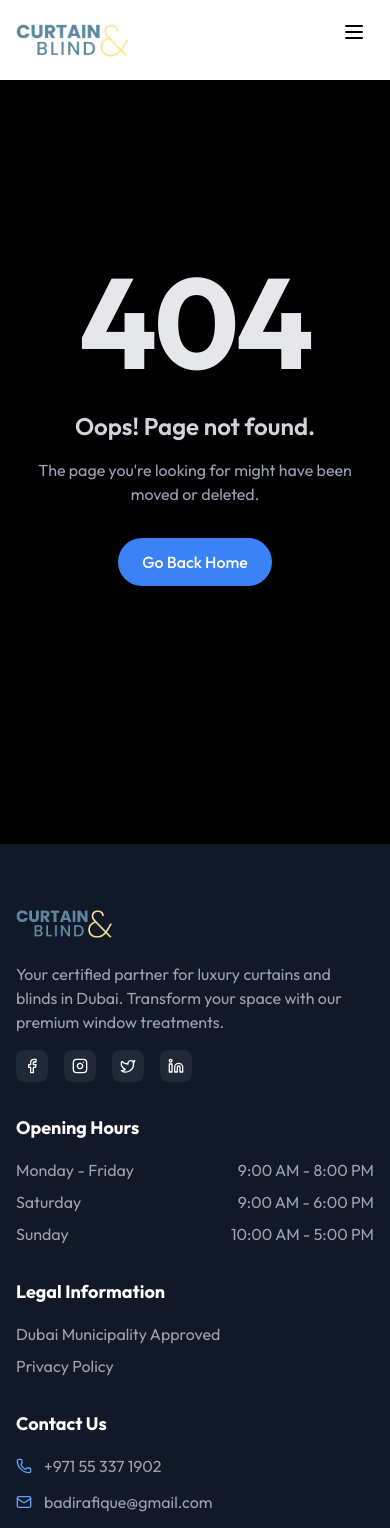
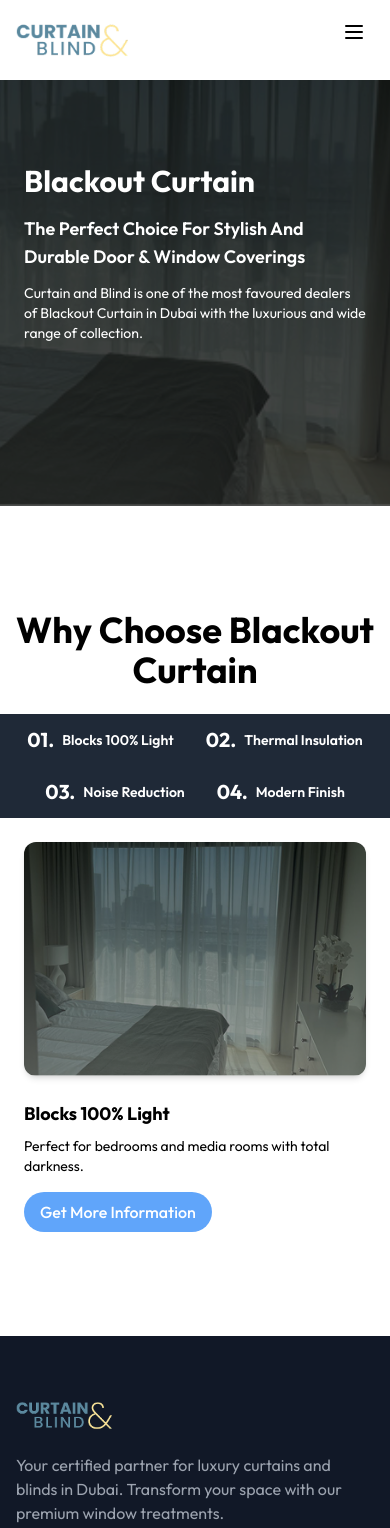
Before and after one commit to jamanador/wavesandcurtain, a React (Vite) app: page /product/1 in a window 390 px wide. Shown: the top 1528 px of the page. Built offline with nearby package versions, Linux system fonts and the light colour scheme.

Commit message:
Implemented a dynamic Why Choose Us section. Fetches product-specific benefits based on route parameters, with responsive image/text layouts. Applied brand colors and enhanced accessibility.

```diff
--- a/src/constants/products.js
+++ b/src/constants/products.js
@@ -4,50 +4,88 @@ import rollerblind from '../assets/rollerblind.png'; // Ensure this path is corr
 import romaniblind from '../assets/romaniblind.png'; // Ensure this path is correct
 import sheercurtain from '../assets/sheercurtain.png'; // Ensure this path is correct
 import zebrablind from '../assets/zebrablind.png'; // Ensure this path is correct
+
 export const products = [
   {
     id: 1,
     name: "Blackout Curtain",
     image: blackoutcurtain,
     type: "curtain",
-    description: "Complete light blocking for perfect sleep"
+    description: "Complete light blocking for perfect sleep",
+    benefits: [
+      { title: "Blocks 100% Light", description: "Perfect for bedrooms and media rooms with total darkness." },
+      { title: "Thermal Insulation", description: "Helps regulate room temperature and save on AC bills." },
+      { title: "Noise Reduction", description: "Blocks outside noise for peaceful living." },
+      { title: "Modern Finish", description: "Elegant designs that elevate any room aesthetic." },
+    ]
   },
   {
     id: 2,
     name: "Sheer Curtain",
     image: sheercurtain,
     type: "curtain",
-    description: "Elegant light filtering with privacy"
+    description: "Elegant light filtering with privacy",
+    benefits: [
+      { title: "Natural Light Control", description: "Softens sunlight while maintaining privacy." },
+      { title: "Airy Look", description: "Perfect for bright, breathable interiors." },
+      { title: "Layer Friendly", description: "Pairs well with blackout or roman blinds." },
+      { title: "Affordable Luxury", description: "Elegant styling at an affordable price." },
+    ]
   },
   {
     id: 3,
     name: "Motorized Curtain",
     image: motorizedcurtain,
     type: "curtain",
-    description: "Classic folding style with luxury appeal"
+    description: "Classic folding style with luxury appeal",
+    benefits: [
+      { title: "Smart Remote Control", description: "Operate curtains via remote, app or voice assistant." },
+      { title: "Smooth Glide System", description: "Quiet and seamless operation with motor tech." },
+      { title: "Elegant Design", description: "Adds a luxurious, hotel-style touch to interiors." },
+      { title: "Energy Efficient", description: "Automated scheduling helps control indoor climate." },
+    ]
   },
   {
     id: 4,
     name: "Roller Blind",
     image: rollerblind,
     type: "blind",
-    description: "Modern minimalist window solution"
+    description: "Modern minimalist window solution",
+    benefits: [
+      { title: "Clean, Sleek Look", description: "Perfect for modern minimalist spaces." },
+      { title: "Space Saving", description: "Rolls up neatly without bulk." },
+      { title: "Easy to Maintain", description: "Dust-resistant and easy to wipe clean." },
+      { title: "UV Protection", description: "Blocks harmful rays without blocking light fully." },
+    ]
   },
   {
     id: 5,
     name: "Zebra Blind",
     image: zebrablind,
     type: "blind",
-    description: "Dual fabric for ultimate light control"
+    description: "Dual fabric for ultimate light control",
+    benefits: [
+      { title: "Adjustable Light Filter", description: "Switch between sheer and opaque with ease." },
+      { title: "Stylish Patterns", description: "Modern stripe designs for contemporary homes." },
+      { title: "Privacy & Light Combo", description: "Get both visibility and privacy on demand." },
+      { title: "Smooth Roller", description: "Easy chain or motor-driven motion." },
+    ]
   },
   {
     id: 6,
     name: "Romani Blind",
     image: romaniblind,
     type: "blind",
-    description: "Dual fabric for ultimate light control"
+    description: "Dual fabric for ultimate light control",
+    benefits: [
+      { title: "Classic Folding Style", description: "Neatly folds into elegant pleats." },
+      { title: "Custom Fabric Choices", description: "Match your decor with wide fabric options." },
+      { title: "Soft Room Ambiance", description: "Adds texture and warmth to interiors." },
+      { title: "Easy Operation", description: "Smooth pull system or motorized options." },
+    ]
   },
 ];
+
 export const filterOptions = [
   { name: "All", label: "All", value: "all" },
   { name: "Curtain", label: "Curtains", value: "curtain" },
--- a/src/pages/AllProducts/AllProducts.jsx
+++ b/src/pages/AllProducts/AllProducts.jsx
@@ -14,7 +14,7 @@ function AllProducts() {
   return (
     <div className="px-6 py-10 mt-24 mb-16">
       <h1 className="text-3xl text-center text-black font-bold mb-4">Explore Our Products Collection</h1>
-      <p className="text-sm text-gray-800 mb-6 max-w-5xl mx-auto text-center">        Discover premium-quality curtains and blinds tailored to style, privacy, and modern living. Choose your preference and browse through our handpicked collection.
+      <p className="text-sm text-gray-800 mb-6 max-w-5xl mx-auto text-center">        Discover premium-quality curtains and blinds tailored to style, privacy, and modern living.<br /> Choose your preference and browse through our handpicked collection.
       </p>
 
       {/* Filter Buttons */}
--- a/src/pages/AllProducts/AllSingleProduct.jsx
+++ b/src/pages/AllProducts/AllSingleProduct.jsx
@@ -1,4 +1,5 @@
 import { motion } from 'framer-motion';
+import { Link } from 'react-router-dom';
 
 const AllSingleProduct = ({ product, index }) => {
   const [firstLine, secondLine] = product.name.split(" ");
@@ -23,9 +24,11 @@ const AllSingleProduct = ({ product, index }) => {
 
           {/* Always-visible text */}
           <div className="absolute inset-0 flex items-center justify-center z-50">
-            <h3 className="text-4xl font-extrabold text-white group-hover:text-white transition-colors duration-300 text-center px-4 leading-tight">
-              {firstLine}<br />{secondLine}
-            </h3>
+            <Link to={`/product/${product.id}`} className="text-center text-white font-bold text-lg md:text-xl lg:text-2xl">
+              <h3 className="text-4xl font-extrabold text-white group-hover:text-white transition-colors duration-300 text-center px-4 leading-tight">
+                {firstLine}<br />{secondLine}
+              </h3>
+            </Link>
           </div>
 
           {/* Hover Overlay */}
--- /dev/null
+++ b/src/pages/ProductDetailsPage/ProductBanner.jsx
@@ -0,0 +1,29 @@
+import { motion } from 'framer-motion';
+
+const ProductBanner = ({ product }) => {
+  return (
+    <div
+      className="relative w-full h-[60vh] md:h-[75vh] bg-cover bg-center"
+      style={{ backgroundImage: `url(${product.image})` }}
+    >
+      <div className="absolute inset-0 bg-black/40 backdrop-brightness-75"></div>
+
+      <motion.div
+        initial={{ opacity: 0, y: 30 }}
+        animate={{ opacity: 1, y: 0 }}
+        transition={{ duration: 0.6 }}
+        className="relative z-10 max-w-7xl px-6 py-12 mx-auto text-white flex flex-col justify-center h-full"
+      >
+        <h1 className="text-3xl md:text-5xl font-bold mb-4">{product.name}</h1>
+        <p className="text-lg md:text-xl font-semibold mb-3">
+          The Perfect Choice For Stylish And Durable Door & Window Coverings
+        </p>
+        <p className="text-sm md:text-base max-w-xl">
+          Curtain and Blind is one of the most favoured dealers of {product.name} in Dubai with the luxurious and wide range of collection.
+        </p>
+      </motion.div>
+    </div>
+  );
+};
+
+export default ProductBanner;
--- /dev/null
+++ b/src/pages/ProductDetailsPage/ProductDetailsPage.jsx
@@ -0,0 +1,26 @@
+import { useParams } from 'react-router-dom';
+import { products } from '../../constants/products.js';
+import ProductBanner from '../../pages/ProductDetailsPage/ProductBanner.jsx'; // adjust path if needed
+import WhyChooseUs from './WhyChooseUs.jsx';
+
+const ProductDetailsPage = () => {
+  const { id } = useParams();
+  const product = products.find((p) => p.id === parseInt(id));
+
+  if (!product) {
+    return (
+      <div className="text-center py-10 text-xl font-semibold text-red-500">
+        Product not found
+      </div>
+    );
+  }
+
+  return (
+    <div>
+      <ProductBanner product={product} />
+      <WhyChooseUs />
+    </div>
+  );
+};
+
+export default ProductDetailsPage;
--- /dev/null
+++ b/src/pages/ProductDetailsPage/WhyChooseUs.jsx
@@ -0,0 +1,74 @@
+import { useParams } from 'react-router-dom';
+import { products } from '../../constants/products';
+
+const WhyChooseUs = () => {
+  const { id } = useParams();
+  const product = products.find((p) => p.id === parseInt(id));
+
+  if (!product || !product.benefits) {
+    return (
+      <div className="text-center py-10 text-red-500">
+        No benefits available for this product.
+      </div>
+    );
+  }
+
+  return (
+    <section className=" text-black my-20">
+      {/* Heading */}
+      <div className="text-center py-6">
+        <h2 className="text-4xl font-bold  text-black">
+          Why Choose {product.name}
+        </h2>
+      </div>
+
+      {/* Step Tabs */}
+      <div className="flex flex-wrap justify-center items-center bg-gray-800 text-white">
+        {product.benefits.map((step, index) => (
+          <div
+            key={index}
+            className={`relative px-4 py-3 text-center flex items-center gap-2 ${index === 0
+              ? 'bg-gray-800 text-white'
+              : 'hover:bg-black transition duration-300'
+              }`}
+          >
+            {index === 0 && (
+              <div className="hidden md:block w-0 h-0 border-t-[30px] border-t-transparent border-b-[30px] border-b-transparent border-r-[20px] border-r-blue-700 absolute -left-5"></div>
+            )}
+            <span className="text-xl font-bold">{`0${index + 1}.`}</span>
+            <div className="text-sm leading-4 font-semibold">{step.title}</div>
+          </div>
+        ))}
+      </div>
+
+      {/* Image + Text */}
+      <div className="max-w-5xl mx-auto p-6 flex flex-col md:flex-row gap-6 items-start md:items-center justify-center">
+        {/* Image */}
+        <div className="w-full md:w-2/3 h-auto overflow-hidden rounded-xl shadow-md">
+          <img
+            src={product.image}
+            alt={product.name}
+            className="w-full h-full object-cover"
+          />
+        </div>
+
+        {/* Text */}
+        <div className="md:w-2/3 flex items-center">
+          <div>
+            <h3 className="text-black font-bold text-lg mb-2">
+              {product.benefits[0].title}
+            </h3>
+            <p className="text-sm text-black mb-4">
+              {product.benefits[0].description}
+            </p>
+            <button className="bg-blue-400 text-white px-4 py-2 rounded-full font-medium hover:bg-blue-600 transition">
+              Get More Information
+            </button>
+          </div>
+        </div>
+      </div>
+    </section>
+  );
+};
+
+export default WhyChooseUs;
--- a/src/router/routes.jsx
+++ b/src/router/routes.jsx
@@ -5,6 +5,7 @@ import DefaultLayout from "../layout/DafaultLayout";
 import AllProducts from "../pages/AllProducts/AllProducts.jsx";
 import NotFound from "../pages/ErrorPage/NotFound";
 import LazyHome from "../pages/Home/LazyHome.jsx";
+import ProductDetailsPage from "../pages/ProductDetailsPage/ProductDetailsPage.jsx";
 export const Routes = () => {
   const createRouter = createBrowserRouter9([
     {
@@ -23,6 +24,10 @@ export const Routes = () => {
           path: "/products",
           element: <AllProducts />
         },
+        {
+          path: "/product/:id",
+          element: <ProductDetailsPage />
+        },
         { path: '*', element: < NotFound /> }
       ]
     }
```
